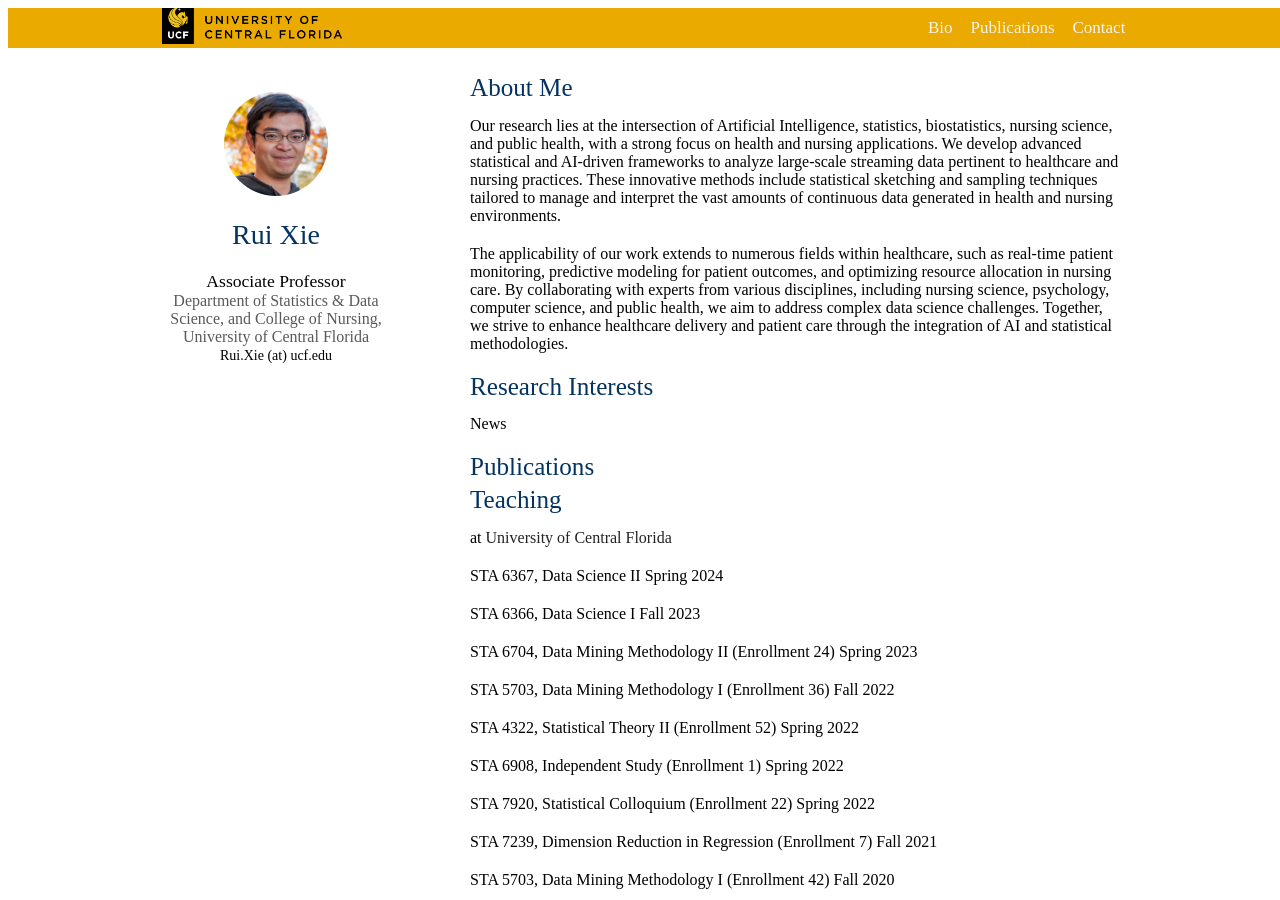
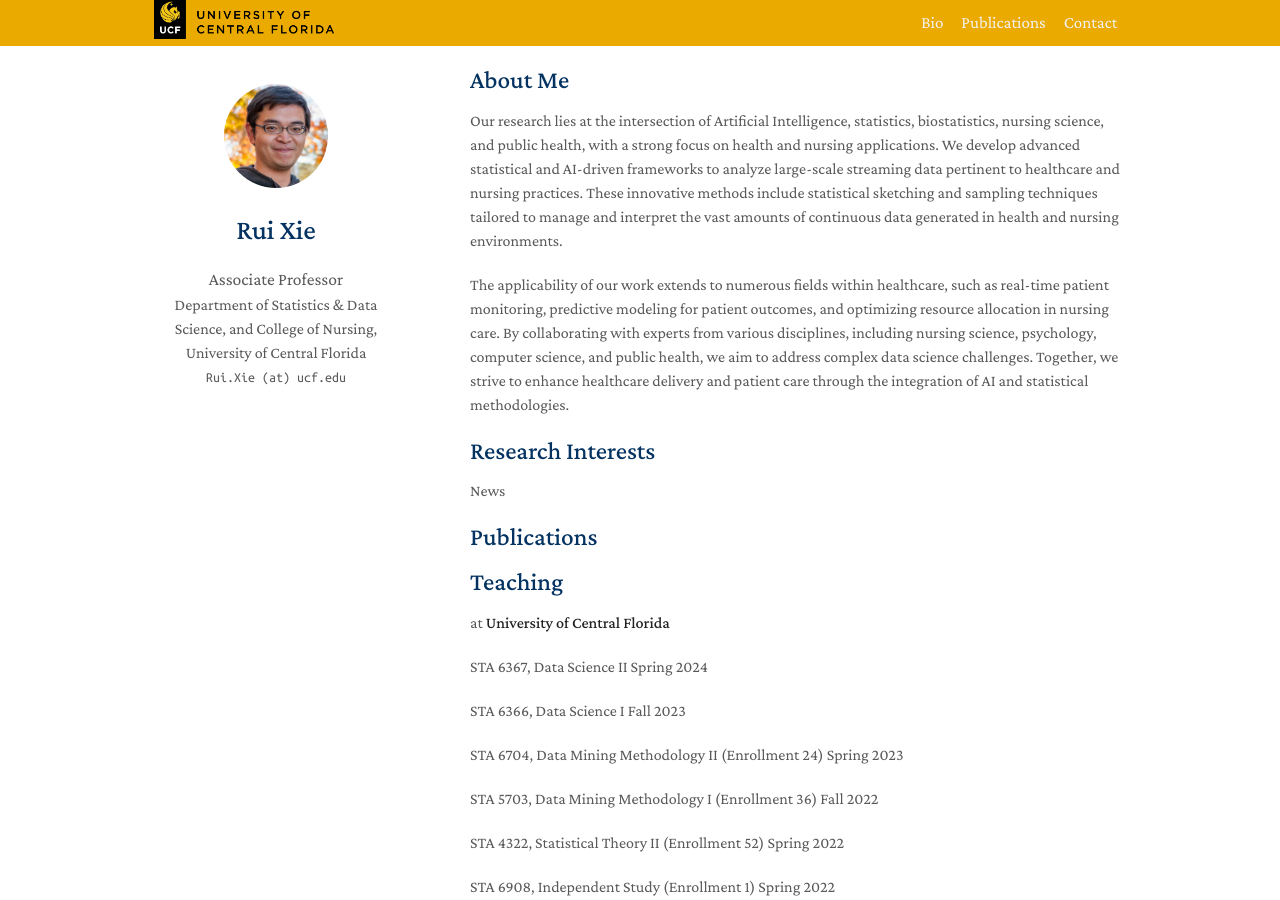
Before and after one commit to ruixie7/ruixie7.github.io, a Jekyll site: the page built from index.md, in a window 1280 px wide and 900 px high. Built offline with Jekyll 4.4.1, drawn with Linux system fonts in a browser that asks for light colours; nearby versions of some CDN libraries; library files that are not in the unit come from our copies; a style sheet for code colours, icons or effects is not loaded; our own code applies the rules of GitHub Pages for plain Markdown files.

Commit message:
Update homepage.html

```diff
--- a/_layouts/homepage.html
+++ b/_layouts/homepage.html
@@ -28,6 +28,19 @@
     <link rel="stylesheet" href="./assets/css/style.css">
     <link rel="stylesheet" href="./assets/css/pub.css">
     <link rel="stylesheet" href="./assets/css/nav.css">
+
+    {% if site.font == "Sans Serif" %}
+    <link rel="stylesheet" href="./assets/css/font_sans_serif.css">
+    {% else %}
+    <link rel="stylesheet" href="./assets/css/font.css">
+    {% endif %}
+    {% if site.auto_dark_mode %}
+    <link rel="stylesheet" href="./assets/css/style.css">
+    <link rel="stylesheet" href="./assets/css/publications.css">
+    {% else %}
+    <link rel="stylesheet" href="./assets/css/style-no-dark-mode.css">
+    <link rel="stylesheet" href="./assets/css/publications-no-dark-mode.css">
+    {% endif %}
 
     <script src="./assets/js/github-stars.js"></script>
     <script type="text/javascript" src="./assets/js/jquery.js"></script>
```
